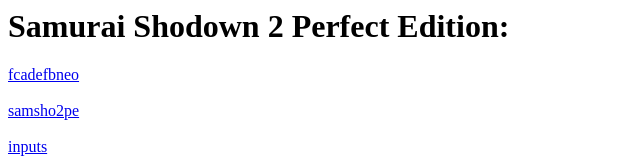
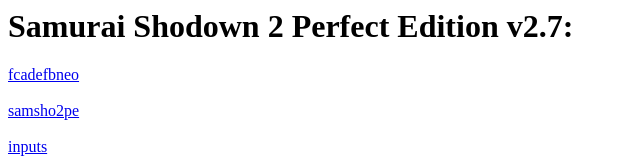
Before and after one commit to sf2mix/sf2mix.github.io, a plain HTML site: page samsho2pe.html in a window 1280 px wide. Shown: the top 160 px of the page, without its empty margins (0-640 px from the left). Drawn offline with Linux system fonts and the light colour scheme.

Commit message:
Update samsho2pe.html

```diff
--- a/samsho2pe.html
+++ b/samsho2pe.html
@@ -3,7 +3,7 @@
 <html>
 <body>
 	<header>
-		<h1>Samurai Shodown 2 Perfect Edition:</h1>
+		<h1>Samurai Shodown 2 Perfect Edition v2.7:</h1>
 	</header>
 	<main>
 		<a href="downloads\samsho2pe\fcadefbneo.zip">fcadefbneo</a> <br><br>
```
